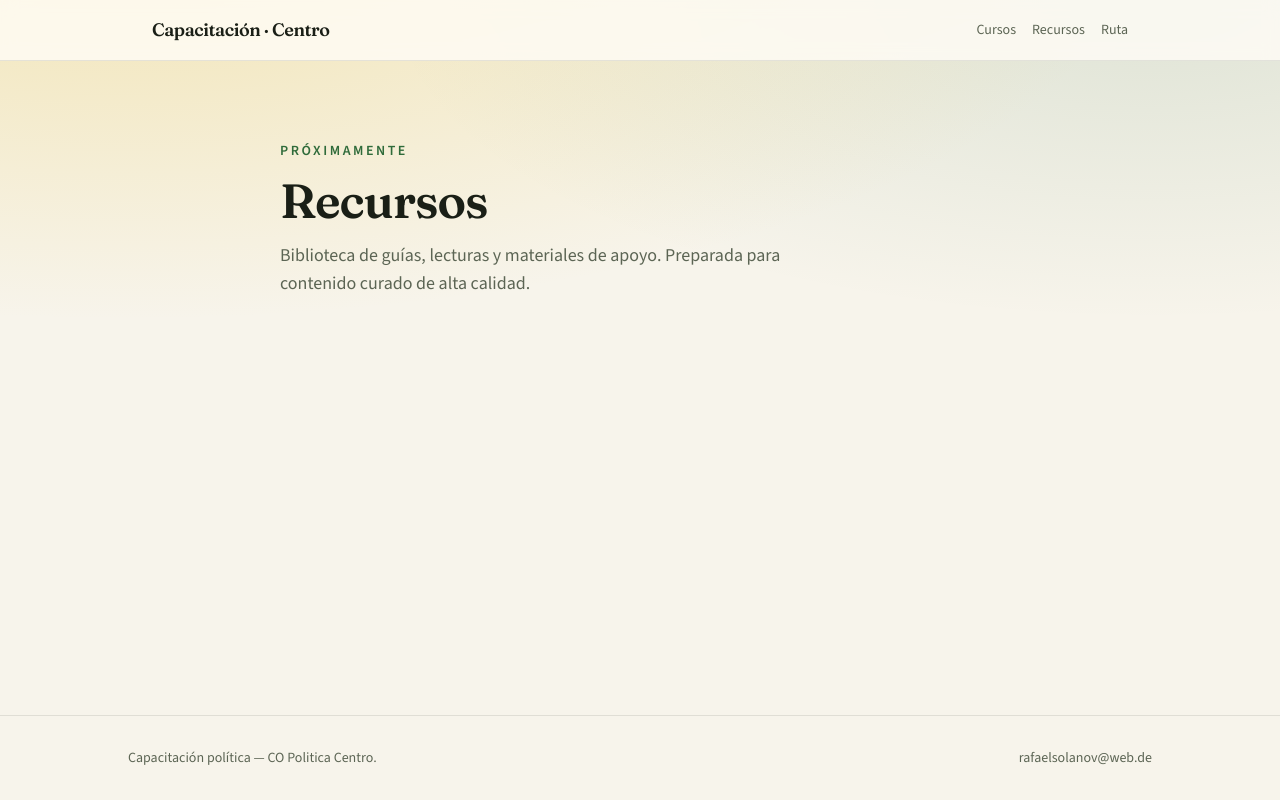
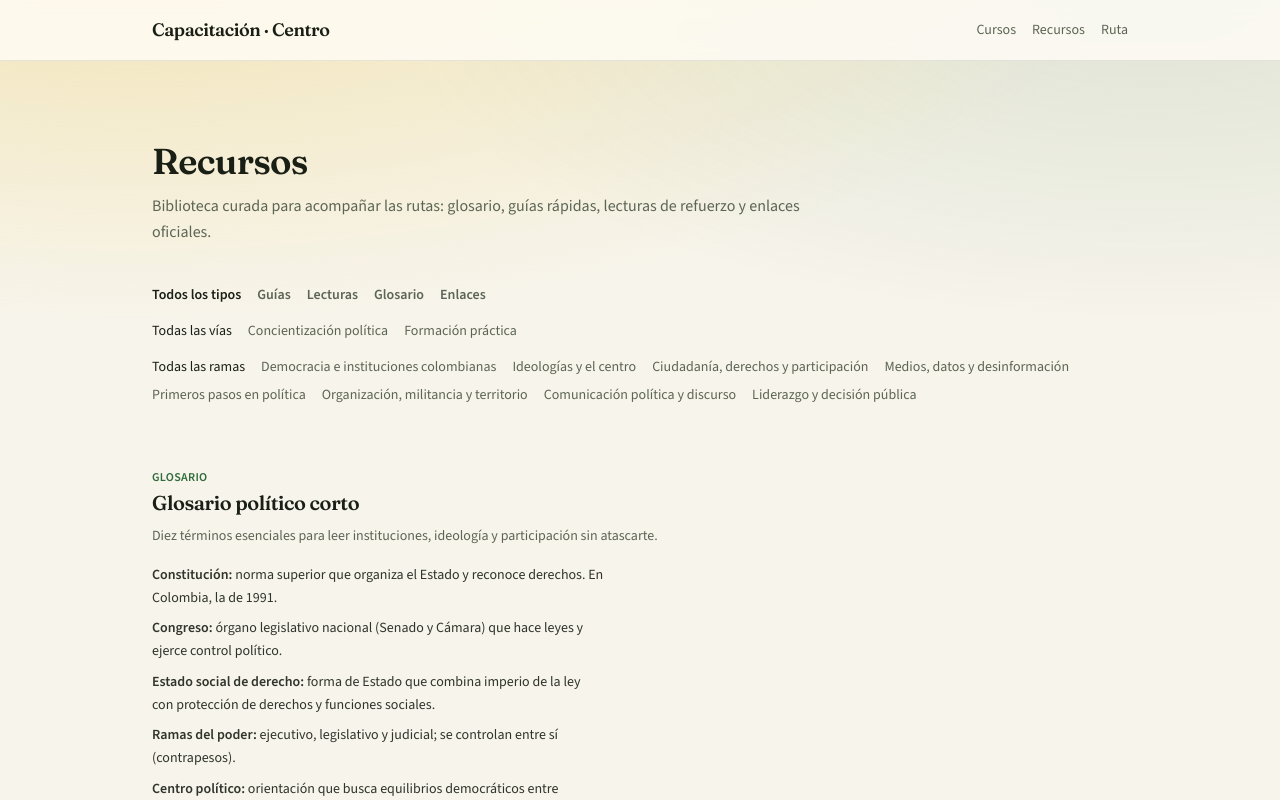
Before and after one commit to CO-Politica-Centro/web-capacitacion, a Next.js app: page /recursos in a window 1280 px wide. Shown: the top 800 px of the page. Built offline with nearby package versions, Linux system fonts and the light colour scheme; no server answers.

Commit message:
feat(recursos): add curated library and short glossary

```diff
--- a/src/app/recursos/page.tsx
+++ b/src/app/recursos/page.tsx
@@ -1,15 +1,138 @@
 import type { Metadata } from "next";
-import { ComingSoon } from "@/components/coming-soon";
+import Link from "next/link";
+import { RecursoList } from "@/components/recurso-list";
+import { ramas } from "@/content/ramas";
+import type { RecursoTipo } from "@/content/types";
+import { getRecursos, getVias, isViaSlug } from "@/lib/content";
+import { cn } from "@/lib/utils";
 
 export const metadata: Metadata = {
   title: "Recursos",
+  description:
+    "Biblioteca de guías, lecturas, glosario y enlaces para formación ciudadana.",
 };
 
-export default function RecursosPage() {
+const tipos: RecursoTipo[] = ["guia", "lectura", "glosario", "enlace"];
+
+const tipoLabel: Record<RecursoTipo, string> = {
+  guia: "Guías",
+  lectura: "Lecturas",
+  glosario: "Glosario",
+  enlace: "Enlaces",
+};
+
+type RecursosPageProps = {
+  searchParams: Promise<{ tipo?: string; rama?: string; via?: string }>;
+};
+
+export default async function RecursosPage({ searchParams }: RecursosPageProps) {
+  const params = await searchParams;
+  const tipo = tipos.includes(params.tipo as RecursoTipo)
+    ? (params.tipo as RecursoTipo)
+    : undefined;
+  const via = isViaSlug(params.via) ? params.via : undefined;
+  const rama = params.rama || undefined;
+  const recursos = getRecursos({ tipo, via, rama });
+  const vias = getVias();
+
+  const hrefFor = (next: {
+    tipo?: string;
+    via?: string;
+    rama?: string;
+  }) => {
+    const q = new URLSearchParams();
+    if (next.tipo) q.set("tipo", next.tipo);
+    if (next.via) q.set("via", next.via);
+    if (next.rama) q.set("rama", next.rama);
+    const s = q.toString();
+    return s ? `/recursos?${s}` : "/recursos";
+  };
+
   return (
-    <ComingSoon
-      title="Recursos"
-      description="Biblioteca de guías, lecturas y materiales de apoyo. Preparada para contenido curado de alta calidad."
-    />
+    <div className="mx-auto max-w-5xl px-6 py-16 lg:py-20">
+      <div className="max-w-2xl space-y-3">
+        <h1 className="text-4xl font-semibold">Recursos</h1>
+        <p className="text-muted leading-relaxed">
+          Biblioteca curada para acompañar las rutas: glosario, guías rápidas,
+          lecturas de refuerzo y enlaces oficiales.
+        </p>
+      </div>
+
+      <div className="mt-10 space-y-4 text-sm">
+        <div className="flex flex-wrap gap-x-4 gap-y-2">
+          <Link
+            href={hrefFor({ via, rama })}
+            className={cn(
+              "font-semibold underline-offset-4 hover:underline",
+              !tipo ? "text-foreground" : "text-muted",
+            )}
+          >
+            Todos los tipos
+          </Link>
+          {tipos.map((t) => (
+            <Link
+              key={t}
+              href={hrefFor({ tipo: t, via, rama })}
+              className={cn(
+                "font-semibold underline-offset-4 hover:underline",
+                tipo === t ? "text-foreground" : "text-muted",
+              )}
+            >
+              {tipoLabel[t]}
+            </Link>
+          ))}
+        </div>
+        <div className="flex flex-wrap gap-x-4 gap-y-2">
+          <Link
+            href={hrefFor({ tipo, rama })}
+            className={cn(
+              "underline-offset-4 hover:underline",
+              !via ? "text-foreground font-medium" : "text-muted",
+            )}
+          >
+            Todas las vías
+          </Link>
+          {vias.map((v) => (
+            <Link
+              key={v.id}
+              href={hrefFor({ tipo, via: v.slug })}
+              className={cn(
+                "underline-offset-4 hover:underline",
+                via === v.slug ? "text-foreground font-medium" : "text-muted",
+              )}
+            >
+              {v.nombre}
+            </Link>
+          ))}
+        </div>
+        <div className="flex flex-wrap gap-x-4 gap-y-2">
+          <Link
+            href={hrefFor({ tipo, via })}
+            className={cn(
+              "underline-offset-4 hover:underline",
+              !rama ? "text-foreground font-medium" : "text-muted",
+            )}
+          >
+            Todas las ramas
+          </Link>
+          {(via ? ramas.filter((r) => r.viaId === via) : ramas).map((r) => (
+            <Link
+              key={r.id}
+              href={hrefFor({ tipo, via: r.viaId, rama: r.slug })}
+              className={cn(
+                "underline-offset-4 hover:underline",
+                rama === r.slug ? "text-foreground font-medium" : "text-muted",
+              )}
+            >
+              {r.nombre}
+            </Link>
+          ))}
+        </div>
+      </div>
+
+      <div className="mt-10">
+        <RecursoList recursos={recursos} />
+      </div>
+    </div>
   );
 }
--- /dev/null
+++ b/src/components/recurso-list.tsx
@@ -0,0 +1,67 @@
+import Link from "next/link";
+import ReactMarkdown from "react-markdown";
+import type { Recurso, RecursoTipo } from "@/content/types";
+
+const tipoLabel: Record<RecursoTipo, string> = {
+  guia: "Guía",
+  lectura: "Lectura",
+  glosario: "Glosario",
+  enlace: "Enlace",
+};
+
+function isExternal(href?: string) {
+  return Boolean(href && /^https?:\/\//.test(href));
+}
+
+type RecursoListProps = {
+  recursos: Recurso[];
+};
+
+export function RecursoList({ recursos }: RecursoListProps) {
+  if (recursos.length === 0) {
+    return <p className="text-muted text-sm">No hay recursos con ese filtro.</p>;
+  }
+
+  return (
+    <ul className="divide-foreground/10 divide-y">
+      {recursos.map((recurso) => {
+        const external = isExternal(recurso.href);
+        return (
+          <li
+            key={recurso.id}
+            id={recurso.tipo === "glosario" ? "glosario" : undefined}
+            className="py-6"
+          >
+            <p className="text-brand-green text-xs font-semibold tracking-wide uppercase">
+              {tipoLabel[recurso.tipo]}
+            </p>
+            <h2 className="mt-1 text-xl font-semibold">
+              {recurso.href ? (
+                <Link
+                  href={recurso.href}
+                  className="hover:text-brand-green underline-offset-4 hover:underline"
+                  {...(external
+                    ? { target: "_blank", rel: "noreferrer" }
+                    : {})}
+                >
+                  {recurso.titulo}
+                  {external ? " ↗" : ""}
+                </Link>
+              ) : (
+                recurso.titulo
+              )}
+            </h2>
+            <p className="text-muted mt-2 max-w-2xl text-sm leading-relaxed">
+              {recurso.resumen}
+            </p>
+            {recurso.cuerpo ? (
+              <div className="text-foreground/90 mt-4 max-w-[65ch] space-y-2 text-sm leading-relaxed [&_strong]:font-semibold [&_ol]:list-decimal [&_ol]:pl-5 [&_ul]:list-disc [&_ul]:pl-5">
+                <ReactMarkdown>{recurso.cuerpo}</ReactMarkdown>
+              </div>
+            ) : null}
+          </li>
+        );
+      })}
+    </ul>
+  );
+}
```
